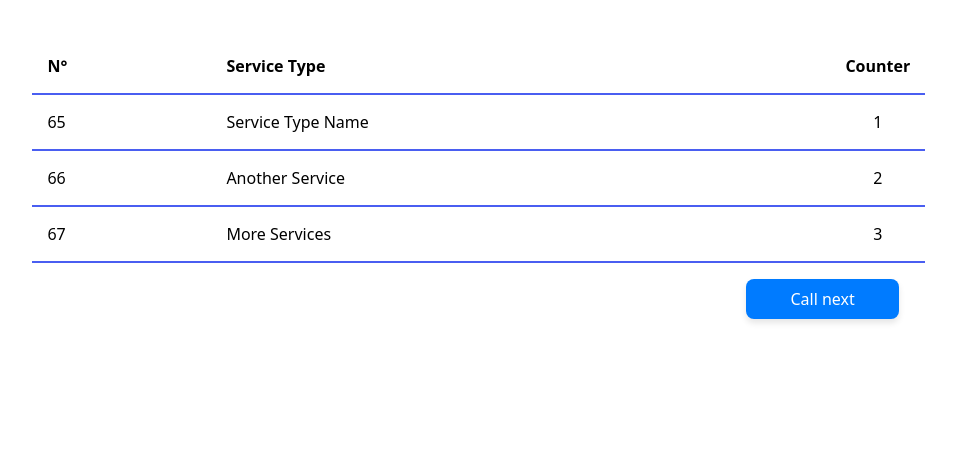
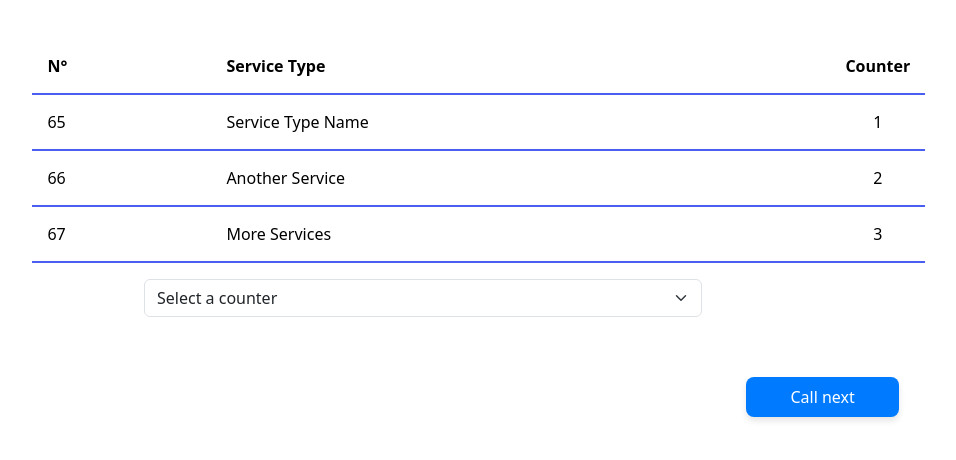
Before and after one commit to Ibrokhimzodab/se2-office-queue, a React (Create React App) app in the folder project/client/: page /queue in a window 1280 px wide. Shown: the part 184-644 px from the top of the page, without its empty margins (217-1173 px from the left). Built offline with nearby package versions, Linux system fonts and the light colour scheme.

Commit message:
add counter selection

```diff
--- a/project/client/src/components/QueueList.jsx
+++ b/project/client/src/components/QueueList.jsx
@@ -1,5 +1,5 @@
 import React, { useState, useEffect } from 'react';
-import { Table, Button, Container } from 'react-bootstrap';
+import { Table, Button, Container, Form } from 'react-bootstrap';
 import { useNavigate } from 'react-router-dom';
 import '../assets/style/QueueListCSS.css';
 // Mocked API function for demonstration purposes
@@ -16,6 +16,8 @@ export function QueueList(props) {
     const [queueList, setQueueList] = useState([]);
     const [loading, setLoading] = useState(true);
     const [error, setError] = useState(null);
+    const [counter, setCounter] = useState();
+    const [selectedCounter,setSelectedCounter] = useState();
 
     const loadQueueList = async () => {
       try {
@@ -36,6 +38,10 @@ export function QueueList(props) {
     const handleNextCustomer = async () => {
       await loadQueueList();
     };
+
+    const handleCounterSelection = (e) => {
+      setCounter(e.target.value);
+  };
 
     if (error) {
       return <div className="error-message">{error}</div>;
@@ -66,6 +72,16 @@ export function QueueList(props) {
           )}
         </tbody>
     </Table>
+    <Form.Select
+              aria-label="counter-list"
+              value={selectedCounter || ''}
+              onChange={handleCounterSelection} >
+                <option value="" disabled>Select a counter</option>
+                  <option value='1'>1</option>
+                  <option value='2'>2</option>
+                  <option value='3'>3</option>
+                  <option value='4'>4</option>
+            </Form.Select>
     <Button className='button_call' onClick={handleNextCustomer}>Call next</Button>
     </Container>
     );
```
